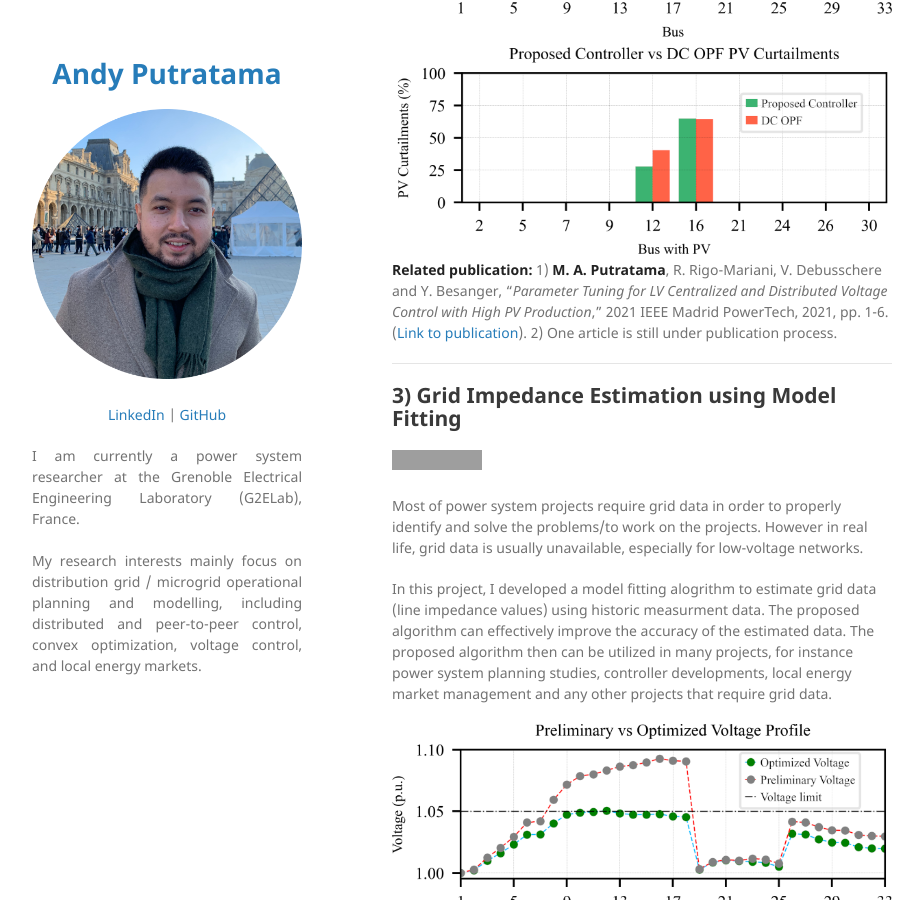
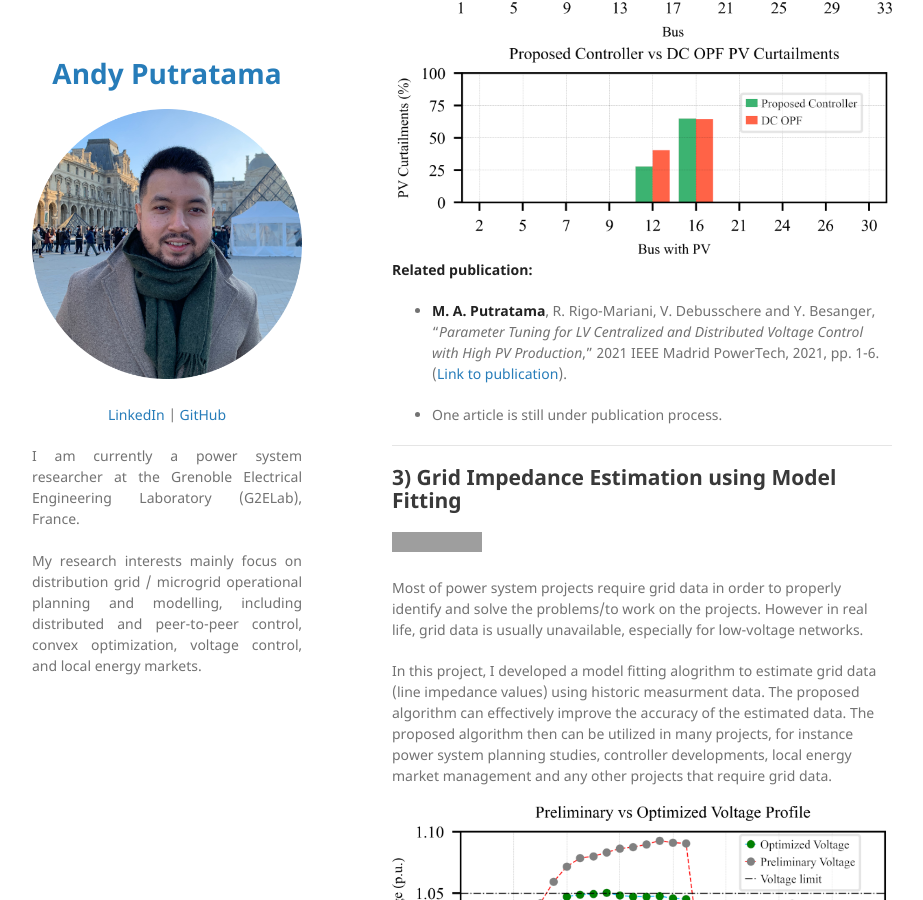
Before and after one commit to andyptr/andyptr.github.io, a Jekyll site: the page built from index.md, in a window 1280 px wide and 900 px high, scrolled down 1825 px. Shown: the whole window, without its empty margins (178-1101 px from the left). Built offline with Jekyll 4.4.1, drawn with Linux system fonts in a browser that asks for light colours; our own code applies the rules of GitHub Pages for plain Markdown files; grey boxes are pictures that could not be loaded.

Commit message:
Update index.md

```diff
--- a/index.md
+++ b/index.md
@@ -46,8 +46,9 @@ Therefore in this project, I developed a **distribution algorithm** that can sol
 
 
 **Related publication:**
-1) **M. A. Putratama**, R. Rigo-Mariani, V. Debusschere and Y. Besanger, "_Parameter Tuning for LV Centralized and Distributed Voltage Control with High PV Production_," 2021 IEEE Madrid PowerTech, 2021, pp. 1-6. ([Link to publication](https://doi.org/10.1109/PowerTech46648.2021.9494802)).
-2) One article is still under publication process.
+- **M. A. Putratama**, R. Rigo-Mariani, V. Debusschere and Y. Besanger, "_Parameter Tuning for LV Centralized and Distributed Voltage Control with High PV Production_," 2021 IEEE Madrid PowerTech, 2021, pp. 1-6. ([Link to publication](https://doi.org/10.1109/PowerTech46648.2021.9494802)).
+
+- One article is still under publication process.
 
 
 ---
```
